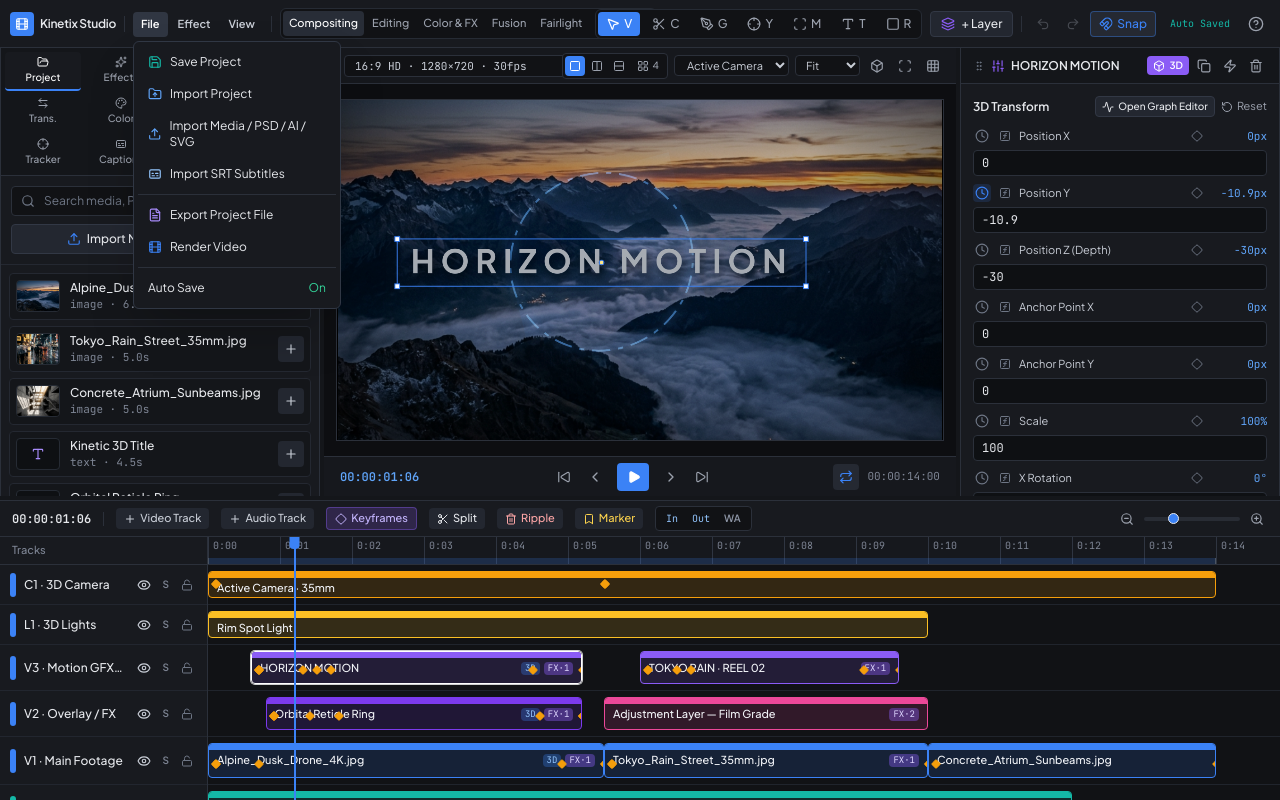
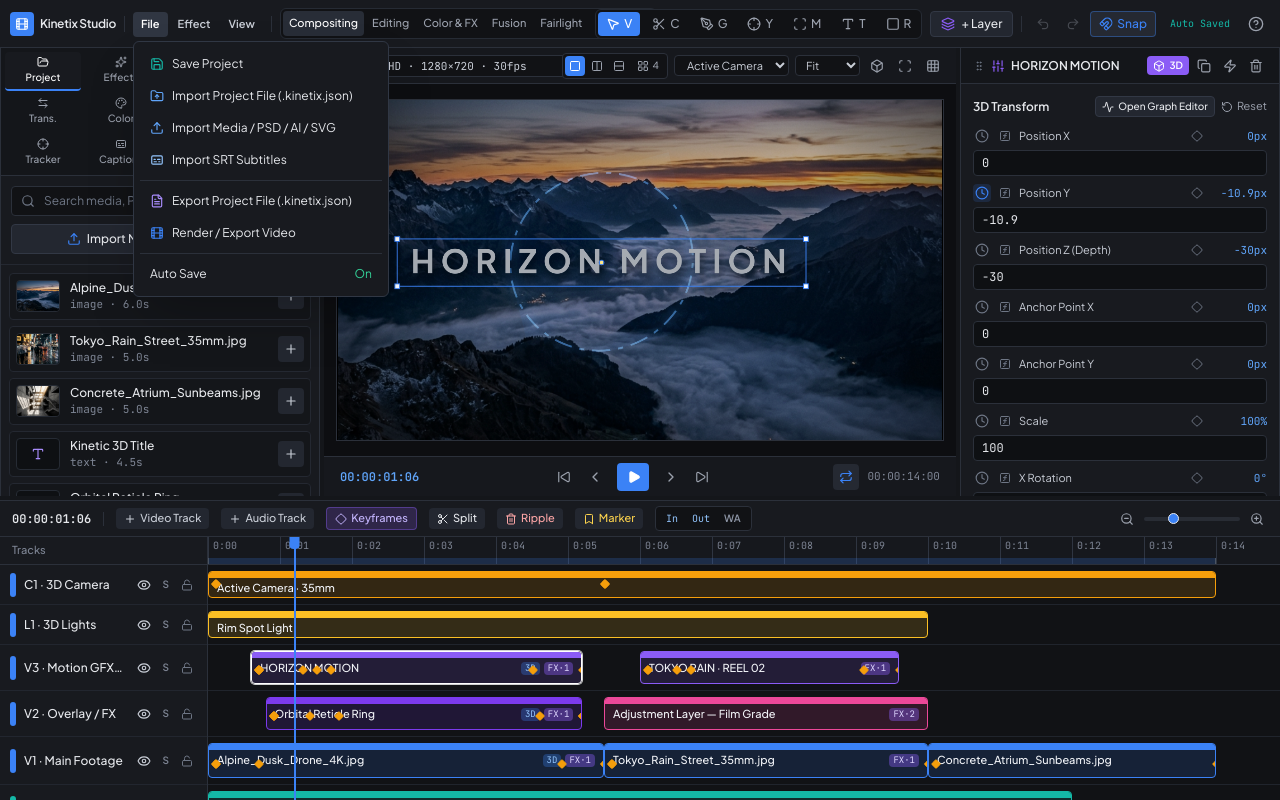
Before and after one commit to nazim-assdi/Kinetix-Studio, a React (Vite) app: page / in a window 1280 px wide. Both pictures are taken after a click on the button "File". Built offline with nearby package versions, Linux system fonts and the light colour scheme.

Commit message:
Make all File menu import export and render actions visible

```diff
--- a/src/components/TopToolbar.tsx
+++ b/src/components/TopToolbar.tsx
@@ -189,14 +189,14 @@ export const TopToolbar: React.FC<TopToolbarProps> = ({
           <div className="relative">
             <button type="button" onClick={() => setOpenMenu((m) => m === 'file' ? null : 'file')} aria-expanded={openMenu === 'file'} className={`px-2 py-1 rounded text-[11px] font-semibold transition-colors ${openMenu === 'file' ? 'bg-[#303642] text-white' : 'text-[#C8CDD6] hover:bg-[#252932] hover:text-white'}`}>File</button>
             {openMenu === 'file' && (
-              <div role="menu" aria-label="File Menu" className="absolute left-0 top-full mt-1 w-52 rounded-md border border-[#303744] bg-[#181A1F] p-1 shadow-2xl z-[80]">
+              <div role="menu" aria-label="File Menu" className="absolute left-0 top-full mt-1 w-64 max-h-[70vh] overflow-y-auto rounded-md border border-[#303744] bg-[#181A1F] p-1.5 shadow-2xl z-[200]">
                 <button type="button" role="menuitem" onClick={() => { onSaveProject(); setOpenMenu(null); }} className="w-full flex items-center gap-2 rounded px-2.5 py-2 text-left text-xs text-[#E6E8EC] hover:bg-[#252B35]"><Save className="h-3.5 w-3.5 text-[#14B8A6]" />Save Project</button>
-                <button type="button" role="menuitem" onClick={() => { loadInputRef.current?.click(); setOpenMenu(null); }} className="w-full flex items-center gap-2 rounded px-2.5 py-2 text-left text-xs text-[#E6E8EC] hover:bg-[#252B35]"><FolderUp className="h-3.5 w-3.5 text-[#60A5FA]" />Import Project</button>
+                <button type="button" role="menuitem" onClick={() => { loadInputRef.current?.click(); setOpenMenu(null); }} className="w-full flex items-center gap-2 rounded px-2.5 py-2 text-left text-xs text-[#E6E8EC] hover:bg-[#252B35]"><FolderUp className="h-3.5 w-3.5 text-[#60A5FA]" />Import Project File (.kinetix.json)</button>
                 <button type="button" role="menuitem" onClick={() => { mediaInputRef.current?.click(); setOpenMenu(null); }} className="w-full flex items-center gap-2 rounded px-2.5 py-2 text-left text-xs text-[#E6E8EC] hover:bg-[#252B35]"><Upload className="h-3.5 w-3.5 text-[#60A5FA]" />Import Media / PSD / AI / SVG</button>
                 <button type="button" role="menuitem" onClick={() => { subtitleInputRef.current?.click(); setOpenMenu(null); }} className="w-full flex items-center gap-2 rounded px-2.5 py-2 text-left text-xs text-[#E6E8EC] hover:bg-[#252B35]"><Captions className="h-3.5 w-3.5 text-[#93C5FD]" />Import SRT Subtitles</button>
                 <div className="my-1 border-t border-[#2B303A]" />
-                <button type="button" role="menuitem" onClick={() => { onExportProjectFile(); setOpenMenu(null); }} className="w-full flex items-center gap-2 rounded px-2.5 py-2 text-left text-xs text-[#E6E8EC] hover:bg-[#252B35]"><FileText className="h-3.5 w-3.5 text-[#A78BFA]" />Export Project File</button>
-                <button type="button" role="menuitem" onClick={() => { onOpenExport(); setOpenMenu(null); }} className="w-full flex items-center gap-2 rounded px-2.5 py-2 text-left text-xs text-[#E6E8EC] hover:bg-[#252B35]"><Film className="h-3.5 w-3.5 text-[#3B82F6]" />Render Video</button>
+                <button type="button" role="menuitem" onClick={() => { onExportProjectFile(); setOpenMenu(null); }} className="w-full flex items-center gap-2 rounded px-2.5 py-2 text-left text-xs text-[#E6E8EC] hover:bg-[#252B35]"><FileText className="h-3.5 w-3.5 text-[#A78BFA]" />Export Project File (.kinetix.json)</button>
+                <button type="button" role="menuitem" onClick={() => { onOpenExport(); setOpenMenu(null); }} className="w-full flex items-center gap-2 rounded px-2.5 py-2 text-left text-xs text-[#E6E8EC] hover:bg-[#252B35]"><Film className="h-3.5 w-3.5 text-[#3B82F6]" />Render / Export Video</button>
                 <div className="my-1 border-t border-[#2B303A]" />
                 <button type="button" role="menuitemcheckbox" aria-checked={autoSaveEnabled} onClick={onToggleAutoSave} className="w-full flex items-center justify-between rounded px-2.5 py-2 text-left text-xs text-[#E6E8EC] hover:bg-[#252B35]"><span>Auto Save</span><span className={autoSaveEnabled ? 'text-[#34D399]' : 'text-[#9BA1AD]'}>{autoSaveEnabled ? 'On' : 'Off'}</span></button>
               </div>
```
